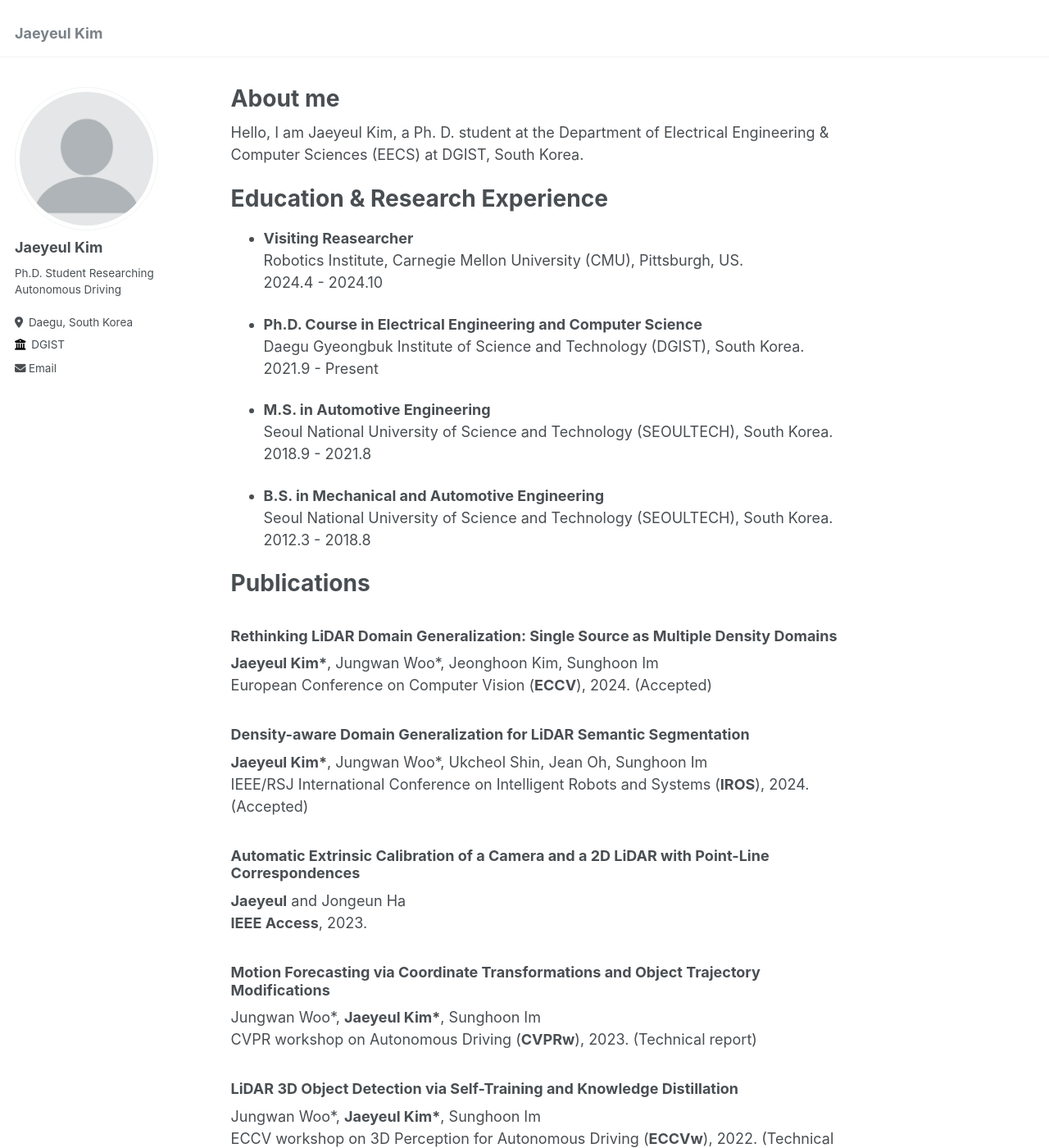
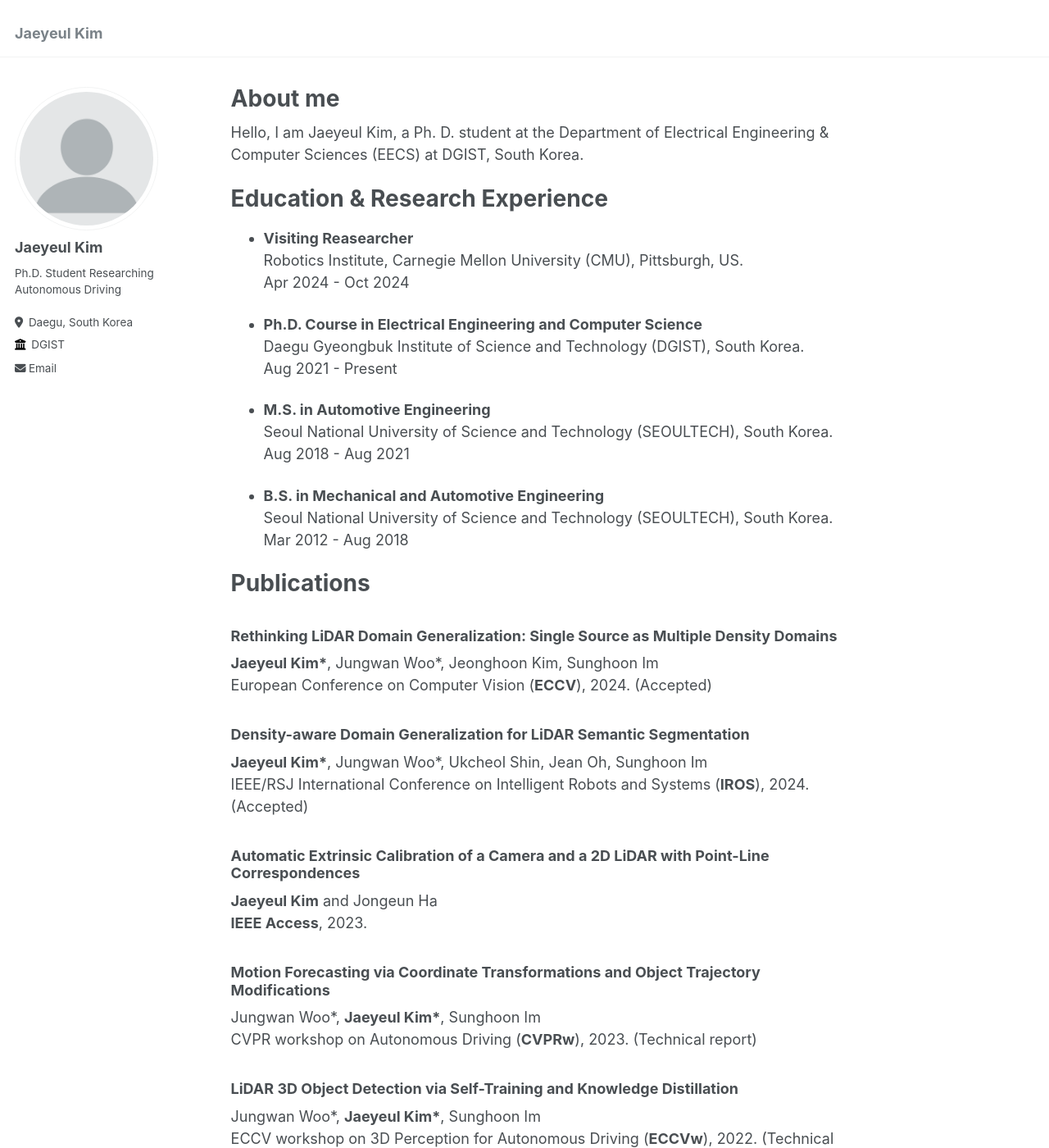
Before and after one commit to jykim94/jykim94.github.io, a Jekyll site: the page built from _pages/about.md, in a window 1280 px wide and 1400 px high. Shown: the whole window at 82% size. Built offline with Jekyll 4.4.1, drawn with Linux system fonts in a browser that asks for light colours; some of the changed text lies outside the part shown.

Commit message:
Updated specific content

```diff
--- a/_pages/about.md
+++ b/_pages/about.md
@@ -14,19 +14,19 @@
 ======
 - **Visiting Reasearcher**<br>
 Robotics Institute, Carnegie Mellon University (CMU), Pittsburgh, US.<br>
-2024.4 - 2024.10
+Apr 2024 - Oct 2024
 
 - **Ph.D. Course in Electrical Engineering and Computer Science**<br>
 Daegu Gyeongbuk Institute of Science and Technology (DGIST), South Korea.<br>
-2021.9 - Present
+Aug 2021 - Present
 
 - **M.S. in Automotive Engineering**<br>
 Seoul National University of Science and Technology (SEOULTECH), South Korea.<br>
-2018.9 - 2021.8
+Aug 2018 - Aug 2021
 
 - **B.S. in Mechanical and Automotive Engineering**<br>
 Seoul National University of Science and Technology (SEOULTECH), South Korea.<br>
-2012.3 - 2018.8
+Mar 2012 - Aug 2018
 
 
 Publications
@@ -40,7 +40,7 @@
 IEEE/RSJ International Conference on Intelligent Robots and Systems (**IROS**), 2024. (Accepted)
 
 ### Automatic Extrinsic Calibration of a Camera and a 2D LiDAR with Point-Line Correspondences
-**Jaeyeul** and Jongeun Ha<br>
+**Jaeyeul Kim** and Jongeun Ha<br>
 **IEEE Access**, 2023.
 
 ### Motion Forecasting via Coordinate Transformations and Object Trajectory Modifications
@@ -56,27 +56,27 @@
  IEEE Robotics and Automation Letters (**RA-L / IROS**), 2022.
 
 ### Spatio-temporal data augmentation for visual surveillance
-**Jaeyeul** and Jongeun Ha<br>
+**Jaeyeul Kim** and Jongeun Ha<br>
 **IEEE Access**, 2021.
 
 ### Generation of Background Model Image Using Foreground Model
-**Jaeyeul** and Jongeun Ha<br>
+**Jaeyeul Kim** and Jongeun Ha<br>
 **IEEE Access**, 2021.
 
 ### Extrinsic Calibration of a Camera and a 2D LiDAR using a Dummy Camera with IR Cut Filter Removed
-**Jaeyeul** and Jongeun Ha<br>
+**Jaeyeul Kim** and Jongeun Ha<br>
 **IEEE Access**, 2020.
 
 ### Foreground Objects Detection Using a Fully Convolutional Network with a Background Model Image and Multiple Original Images
-**Jaeyeul** and Jongeun Ha<br>
+**Jaeyeul Kim** and Jongeun Ha<br>
 **IEEE Access**, 2020.
 
 ### Automatic Extrinsic Calibration of a Camera and Laser Range Finder using Constraints Fusion
-**Jaeyeul** and Jongeun Ha<br>
+**Jaeyeul Kim** and Jongeun Ha<br>
 International Conference on Control, Automation and Systems (**ICCAS**), 2019.
 
 ### xtrinsic Calibration of Camera and Laser Range Finder using a Dummy Camera without IR Cut Filter
-**Jaeyeul** and Jongeun Ha<br>
+**Jaeyeul Kim** and Jongeun Ha<br>
 International Conference on Control, Automation and Systems (**ICCAS**), 2018.
 
 
```
